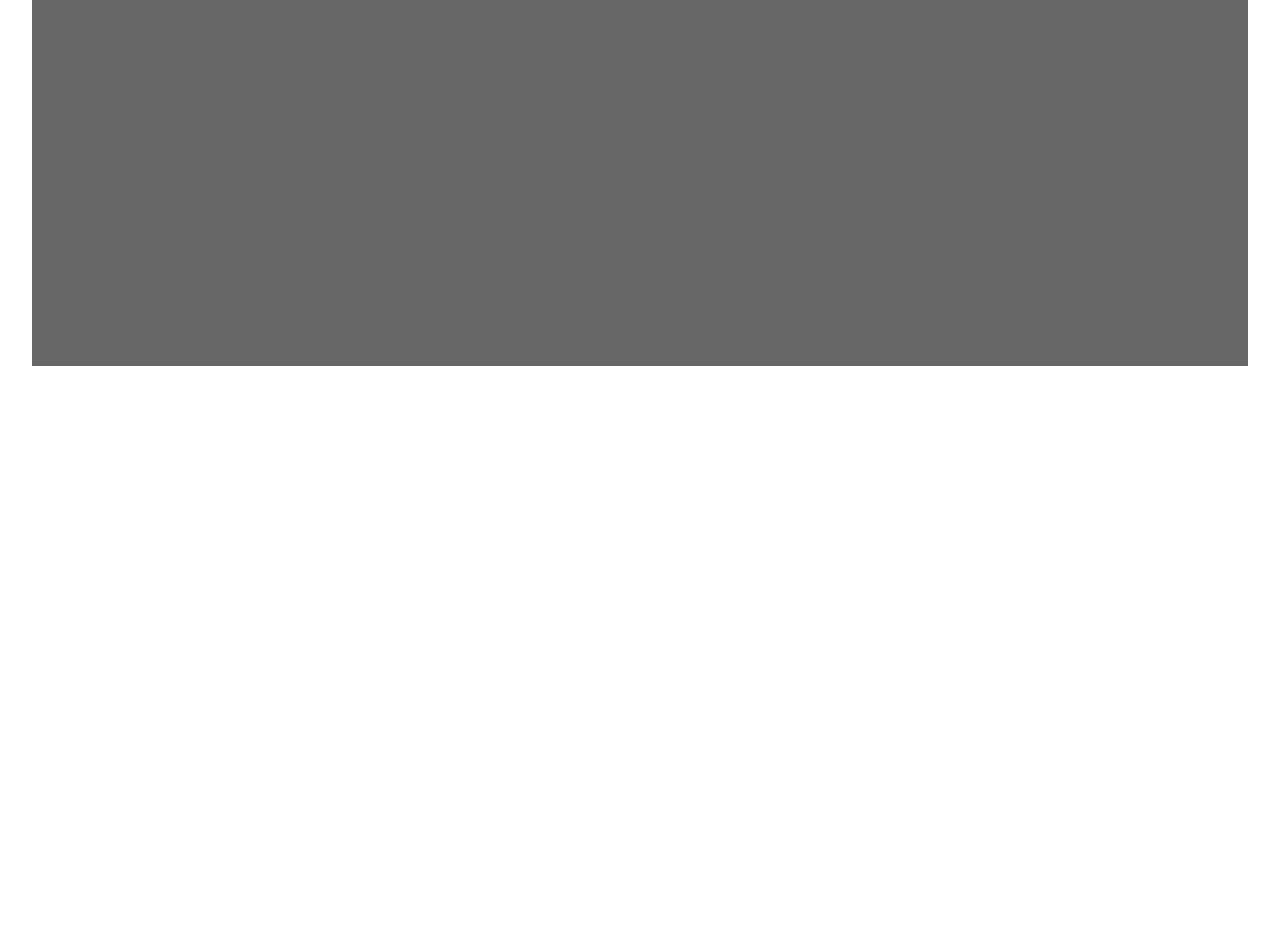
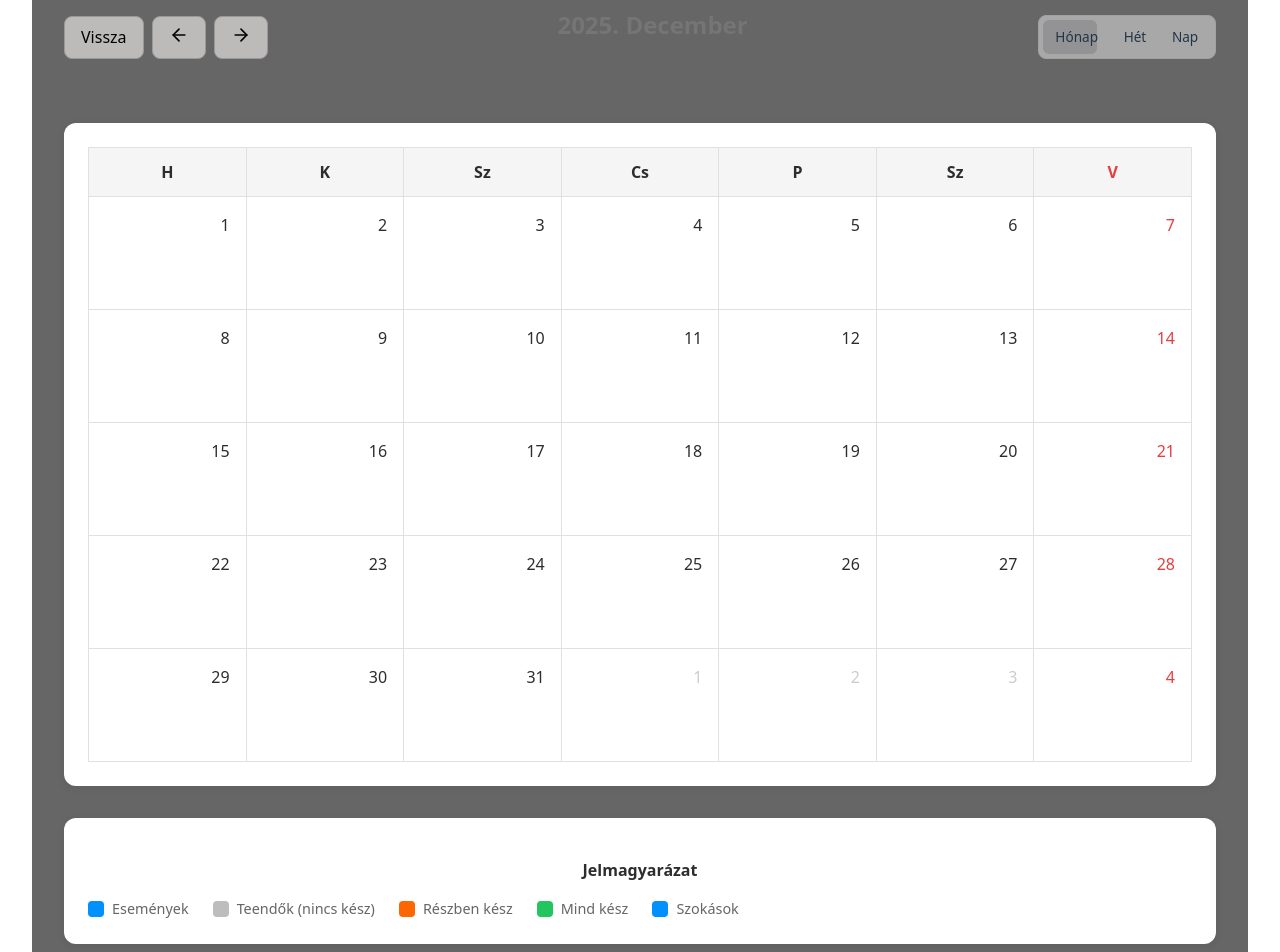
Before and after one commit to Fr7zs8/NapiCsepp, a React (Vite) app in the folder Projekt/Frontend/: page / in a window 1280 px wide. Shown: the part 3260-4212 px from the top of the page. Before the commit the page ends 3658 px from the top, so only its background shows below. Built offline with nearby package versions, Linux system fonts and the light colour scheme.

Commit message:
monthlyViewAdded

```diff
--- a/Projekt/Frontend/src/components/calendarPage/monthView/monthly.css
+++ b/Projekt/Frontend/src/components/calendarPage/monthView/monthly.css
@@ -0,0 +1,171 @@
+
+.header-div {
+    display: flex;
+    justify-content: space-between;
+    align-items: center;
+    margin-bottom: 2rem;
+}
+
+.navigation-buttons {
+    display: flex;
+    gap: 0.5rem;
+}
+
+.navigation-buttons button {
+    padding: 0.5rem 1rem;
+    background: #bdbaba;
+    border: 1px solid #9a9999;
+    border-radius: 8px;
+    cursor: pointer;
+}
+
+.info-text-div p {
+    font-size: 1.5rem;
+    font-weight: 600;
+    color: #2d2d2d;
+}
+
+.view-switch-small {
+    position: relative;
+    display: flex;
+    background: #a9a8a8;
+    border-radius: 8px;
+    padding: 4px;
+    border: 1px solid #a3a0a0;
+}
+
+.view-switch-small input[type="radio"] {
+    display: none;
+}
+
+.view-switch-small label {
+    padding: 0.4rem 0.8rem;
+    cursor: pointer;
+    z-index: 2;
+    font-size: 0.85rem;
+}
+
+.switch-slider {
+    position: absolute;
+    width: calc(33.33% - 4px);
+    height: calc(100% - 8px);
+    background: #14142a;
+    opacity: 0.15;
+    border-radius: 6px;
+    transition: 0.3s ease;
+    left: 4px;
+    top: 4px;
+}
+
+#view-month:checked ~ .switch-slider {
+    left: 4px;
+}
+
+#view-week:checked ~ .switch-slider {
+    left: calc(33.33% + 0px);
+}
+
+#view-day:checked ~ .switch-slider {
+    left: calc(66.66% - 4px);
+}
+
+.month-view-div {
+    background: #fff;
+    border-radius: 12px;
+    padding: 1.5rem;
+    margin-bottom: 2rem;
+    box-shadow: 0 2px 8px rgba(0,0,0,0.08);
+}
+
+.calendar-grid {
+    display: grid;
+    grid-template-columns: repeat(7, 1fr);
+    gap: 1px;
+    background: #e0e0e0;
+    border: 1px solid #e0e0e0;
+}
+
+.day-header {
+    background: #f5f5f5;
+    padding: 0.75rem;
+    text-align: center;
+    font-weight: 600;
+    color: #2d2d2d;
+}
+
+.day-header.sunday {
+    color: #e53e3e;
+}
+
+.calendar-day {
+    background: #fff;
+    padding: 1rem;
+    min-height: 80px;
+    text-align: right;
+    color: #2d2d2d;
+}
+
+.calendar-day.other-month {
+    color: #ccc;
+}
+
+.calendar-day.sunday {
+    color: #e53e3e;
+}
+
+.explanation-div {
+    background: #fff;
+    border-radius: 12px;
+    padding: 1.5rem;
+    box-shadow: 0 2px 8px rgba(0,0,0,0.08);
+}
+
+.explanation-title {
+    font-weight: 600;
+    margin-bottom: 1rem;
+    color: #2d2d2d;
+}
+
+.legend-items {
+    display: flex;
+    gap: 1.5rem;
+    flex-wrap: wrap;
+}
+
+.legend-item {
+    display: flex;
+    align-items: center;
+    gap: 0.5rem;
+}
+
+.legend-color {
+    width: 16px;
+    height: 16px;
+    border-radius: 4px;
+}
+
+.legend-color.events {
+    background: #0090ff;
+}
+
+.legend-color.tasks {
+    background: #BDBDBD;
+}
+
+.legend-color.partial {
+    background: #FD6703;
+}
+
+.legend-color.complete {
+    background: #22C55E;
+}
+
+.legend-color.habits {
+    background: #0090ff;
+}
+
+.legend-item p {
+    margin: 0;
+    font-size: 0.9rem;
+    color: #666;
+}
--- a/Projekt/Frontend/src/components/calendarPage/monthView/monthly.jsx
+++ b/Projekt/Frontend/src/components/calendarPage/monthView/monthly.jsx
@@ -1,6 +1,127 @@
+import "./monthly.css"
+import { ArrowLeft, ArrowRight } from "lucide-react"
+import { useState } from "react";
+
 export function MonthlyView(){
+
+    const [currentMonth] = useState(new Date(2025, 11));
+
+    const daysOfWeek = ['H', 'K', 'Sz', 'Cs', 'P', 'Sz', 'V'];
+
+
+    const generateCalendarDays = () => {
+        const year = currentMonth.getFullYear();
+        const month = currentMonth.getMonth();
+
+        const firstDay = new Date(year, month, 1);
+        const lastDay = new Date(year, month + 1, 0);
+
+        const firstDayOfWeek = firstDay.getDay();
+        const daysInMonth = lastDay.getDate();
+
+        const days = [];
+
+        // Previous month days
+        const startDay = firstDayOfWeek === 0 ? 6 : firstDayOfWeek - 1;
+        for (let i = startDay; i > 0; i--) {
+            const prevDate = new Date(year, month, 1 - i);
+            days.push({ date: prevDate.getDate(), isCurrentMonth: false, isSunday: false });
+        }
+
+        // Current month days
+        for (let i = 1; i <= daysInMonth; i++) {
+            const date = new Date(year, month, i);
+            const dayOfWeek = date.getDay();
+            const isSunday = dayOfWeek === 0;
+            days.push({ date: i, isCurrentMonth: true, isSunday });
+        }
+
+        // Next month days - only fill current row, not full week
+        const currentLength = days.length;
+        const daysInLastRow = currentLength % 7;
+
+        if (daysInLastRow !== 0) {
+            const remainingDays = 7 - daysInLastRow;
+            for (let i = 1; i <= remainingDays; i++) {
+                const nextDate = new Date(year, month + 1, i);
+                const isSunday = nextDate.getDay() === 0;
+                days.push({ date: i, isCurrentMonth: false, isSunday });
+            }
+        }
+
+        return days;
+    };
+
+    const calendarDays = generateCalendarDays();
+
     return(
-        <section>
+        <section className="monthly-calendar-view">
+            <div className="header-div">
+                <div className="navigation-buttons">
+                    <button>Vissza</button>
+                    <button>{<ArrowLeft size={20}/>}</button>
+                    <button>{<ArrowRight size={20}/>}</button>
+                </div>
+                <div className="info-text-div">
+                    <p>2025. December</p>
+                </div>
+                <div className="view-switch-div">
+                    <div className="view-switch-small">
+                        <input type="radio" id="view-month" name="view" defaultChecked/>
+                        <label htmlFor="view-month">Hónap</label>
+
+                        <input type="radio" id="view-week" name="view"/>
+                        <label htmlFor="view-week">Hét</label>
+
+                        <input type="radio" id="view-day" name="view"/>
+                        <label htmlFor="view-day">Nap</label>
+
+                        <span className="switch-slider"></span>
+                    </div>
+                </div>
+            </div>
+            <div className="month-view-div">
+                <div className="calendar-grid">
+                    {daysOfWeek.map((day, index) => (
+                        <div key={index} className={`day-header ${index === 6 ? 'sunday' : ''}`}>
+                            {day}
+                        </div>
+                    ))}
+                    {calendarDays.map((day, index) => (
+                        <div
+                            key={index}
+                            className={`calendar-day ${!day.isCurrentMonth ? 'other-month' : ''} ${day.isSunday ? 'sunday' : ''}`}
+                        >
+                            {day.date}
+                        </div>
+                    ))}
+                </div>
+            </div>
+            <div className="explanation-div">
+                <p className="explanation-title">Jelmagyarázat</p>
+                <div className="legend-items">
+                    <div className="legend-item">
+                        <span className="legend-color events"></span>
+                        <p>Események</p>
+                    </div>
+                    <div className="legend-item">
+                        <span className="legend-color tasks"></span>
+                        <p>Teendők (nincs kész)</p>
+                    </div>
+                    <div className="legend-item">
+                        <span className="legend-color partial"></span>
+                        <p>Részben kész</p>
+                    </div>
+                    <div className="legend-item">
+                        <span className="legend-color complete"></span>
+                        <p>Mind kész</p>
+                    </div>
+                    <div className="legend-item">
+                        <span className="legend-color habits"></span>
+                        <p>Szokások</p>
+                    </div>
+                </div>
+            </div>
         </section>
     )
 }
```
